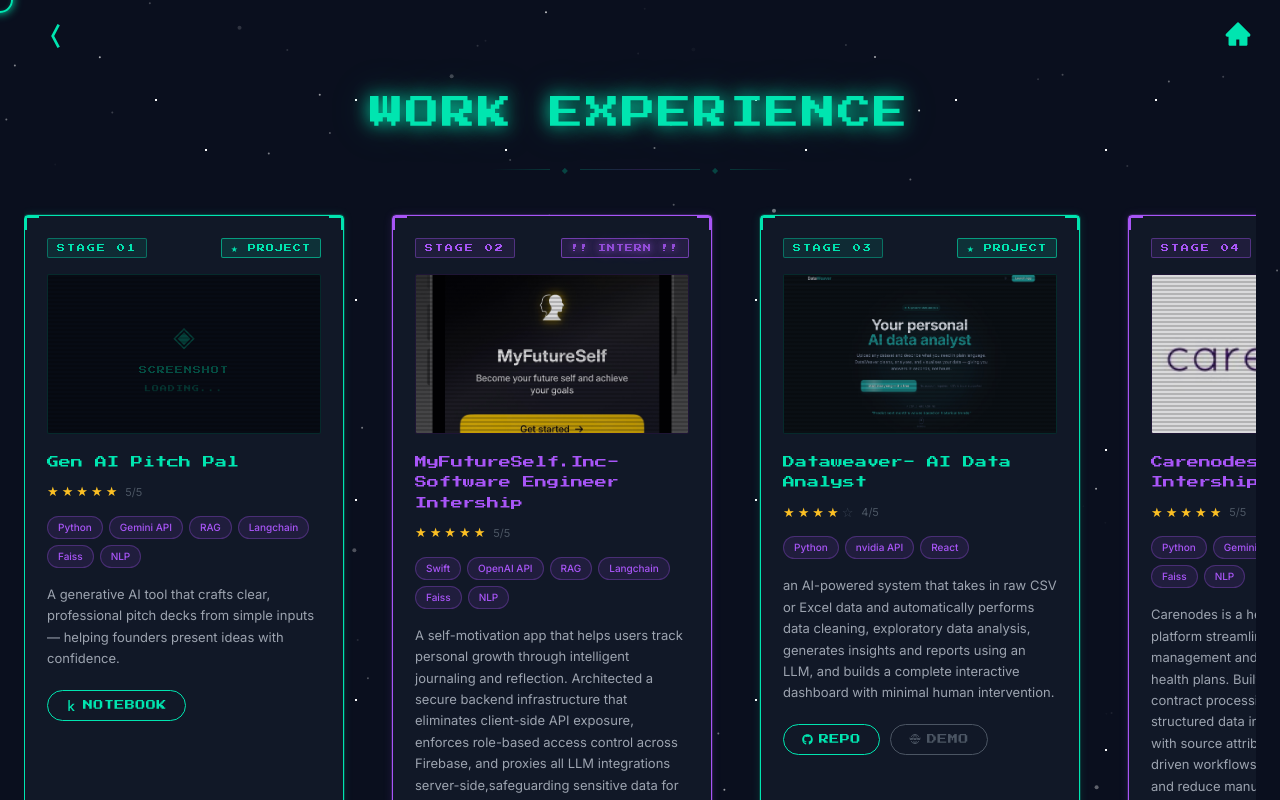
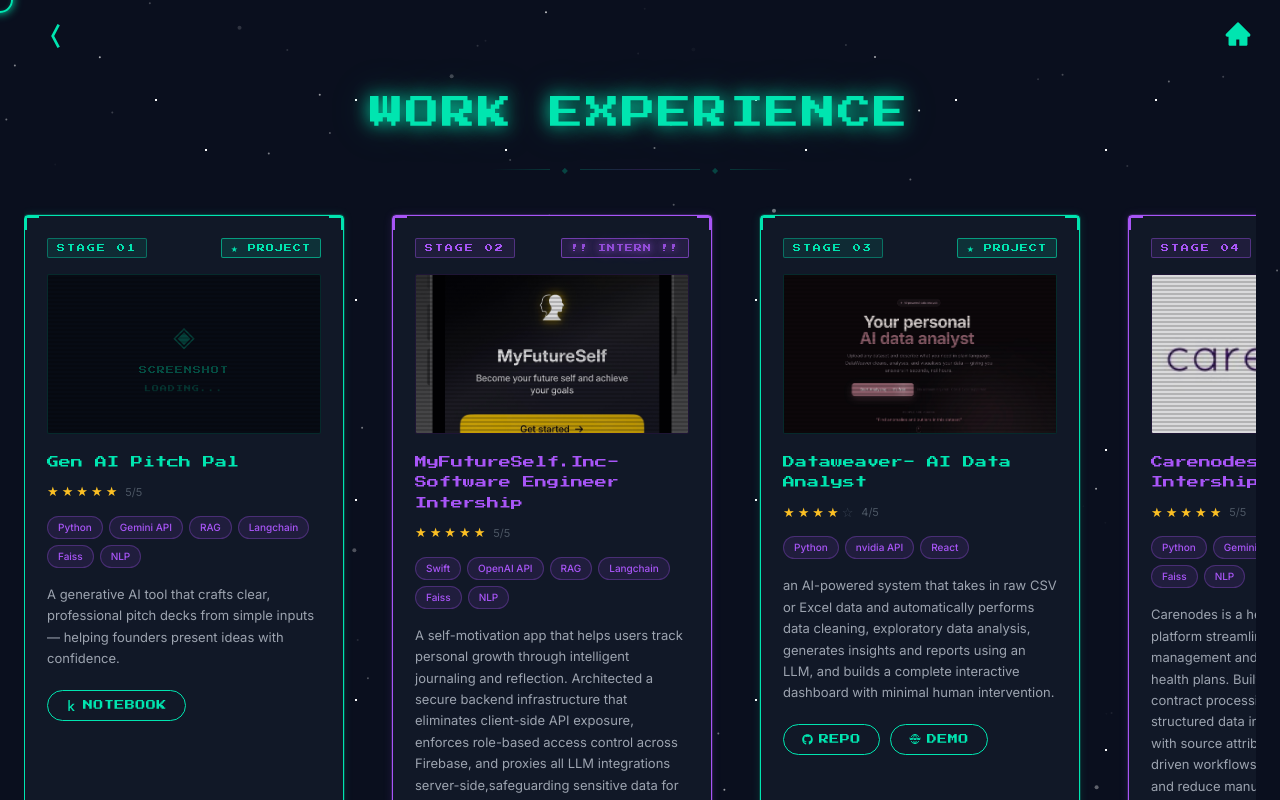
Before and after one commit to NamrathaPed/Portfolio, a React (Vite) app: page /projects in a window 1280 px wide. Shown: the top 800 px of the page. Built offline with nearby package versions, Linux system fonts and the light colour scheme.

Commit message:
Refactor ProjectTile and Projects components to replace liveURL with kaggleURL for Kaggle links

```diff
--- a/src/components/ProjectTile.jsx
+++ b/src/components/ProjectTile.jsx
@@ -27,7 +27,7 @@
   </div>
 );
 
-export const ProjectTile = ({ stage, title, stack, description, imagePath, githubURL, liveURL, demoURL, stars, isBoss, isProject }) => {
+export const ProjectTile = ({ stage, title, stack, description, imagePath, githubURL, kaggleURL, demoURL, stars, isBoss, isProject }) => {
   const [hovered, setHovered] = useState(false);
 
   const accent     = isBoss ? "#a855f7" : "#00e5b0";
@@ -257,9 +257,9 @@
             REPO
           </a>
         )}
-        {liveURL && liveURL.includes("kaggle") && (
+        {kaggleURL && (
           <a
-            href={liveURL}
+            href={kaggleURL}
             target="_blank"
             rel="noreferrer noopener"
             style={btnBase}
--- a/src/components/Projects.jsx
+++ b/src/components/Projects.jsx
@@ -13,7 +13,7 @@
       "A generative AI tool that crafts clear, professional pitch decks from simple inputs — helping founders present ideas with confidence.",
     imagePath: "",
     githubURL: "",
-    liveURL: "https://www.kaggle.com/code/adityagupta961/gen-ai-pitchpal-2",
+    kaggleURL: "https://www.kaggle.com/code/adityagupta961/gen-ai-pitchpal-2",
     stars: 5,
     isBoss: false,
     isProject: true,
@@ -26,7 +26,7 @@
       "A self-motivation app that helps users track personal growth through intelligent journaling and reflection. Architected a secure backend infrastructure that eliminates client-side API exposure, enforces role-based access control across Firebase, and proxies all LLM integrations server-side,safeguarding sensitive data for 1,000+ users.",
     imagePath: "/MyFutureself.jpeg",
     githubURL: "",
-    liveURL: "",
+    kaggleURL: "",
     demoURL: "https://apps.apple.com/us/app/myfutureself-achieve-success/id6745573360",
     stars: 5,
     isBoss: true,
@@ -37,10 +37,10 @@
     stack: ["Python", "nvidia API", "React"],
     description:
       "an AI-powered system that takes in raw CSV or Excel data and automatically performs data cleaning, exploratory data analysis, generates insights and reports using an LLM, and builds a complete interactive dashboard with minimal human intervention. ",
-    imagePath: "/Dataweaver.jpeg",
+    imagePath: "/Dataweaver New.jpeg",
     githubURL: "https://github.com/NamrathaPed/DataWeaver",
-    liveURL: "",
-    demoURL: "",
+    kaggleURL: "",
+    demoURL: "https://dataweaver-frontend.vercel.app",
     stars: 4,
     isBoss: false,
     isProject: true,
@@ -53,7 +53,7 @@
       "Carenodes is a healthcare technology platform streamlining provider network management and contract operations for health plans. Built an AI-powered legal contract processing system that automates structured data ingestion, extracts key fields with source attribution, and deploys event-driven workflows to streamline onboarding and reduce manual review cycles.",
     imagePath: "/carenodes_logo.jpeg",
     githubURL: "",
-    liveURL: "",
+    kaggleURL: "",
     stars: 5,
     isBoss: true,
   },
```
Also changed, not shown: public/Dataweaver New.jpeg (added), public/Dataweaver.jpeg (deleted).
